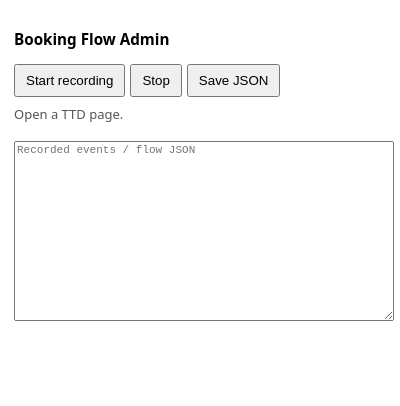
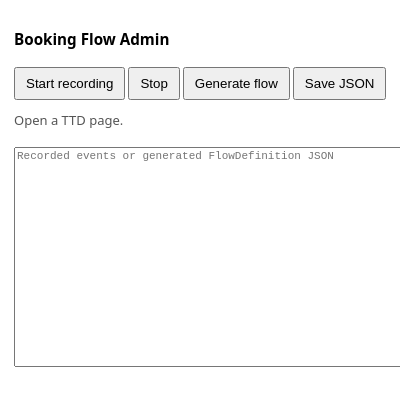
Before and after one commit to ravitejakamalapuram/ttd-booking-flow-engine, a browser extension: page apps/admin-extension/popup.html in a window 400 px wide. Shown: the top 406 px of the page. Drawn offline with Linux system fonts and the light colour scheme.

Commit message:
feat: add flow generation action

```diff
--- a/apps/admin-extension/popup.html
+++ b/apps/admin-extension/popup.html
@@ -1 +1 @@
-<!doctype html><meta charset="utf-8"><title>Flow Admin</title><style>body{font:13px system-ui;margin:0;padding:14px;width:380px}button{padding:7px 10px;margin-right:5px}textarea{width:100%;height:180px;margin-top:10px;font:11px monospace;box-sizing:border-box}#status{margin:8px 0;color:#555}</style><h3>Booking Flow Admin</h3><div><button id="start">Start recording</button><button id="stop">Stop</button><button id="save">Save JSON</button></div><div id="status">Open a TTD page.</div><textarea id="out" placeholder="Recorded events / flow JSON"></textarea><script src="popup.js"></script>
+<!doctype html><meta charset="utf-8"><title>Flow Admin</title><style>body{font:13px system-ui;margin:0;padding:14px;width:400px}button{padding:7px 10px;margin:3px 3px 3px 0}textarea{width:100%;height:220px;margin-top:10px;font:11px monospace;box-sizing:border-box}#status{margin:8px 0;color:#555}</style><h3>Booking Flow Admin</h3><div><button id="start">Start recording</button><button id="stop">Stop</button><button id="generate">Generate flow</button><button id="save">Save JSON</button></div><div id="status">Open a TTD page.</div><textarea id="out" placeholder="Recorded events or generated FlowDefinition JSON"></textarea><script src="popup.js"></script>
```
